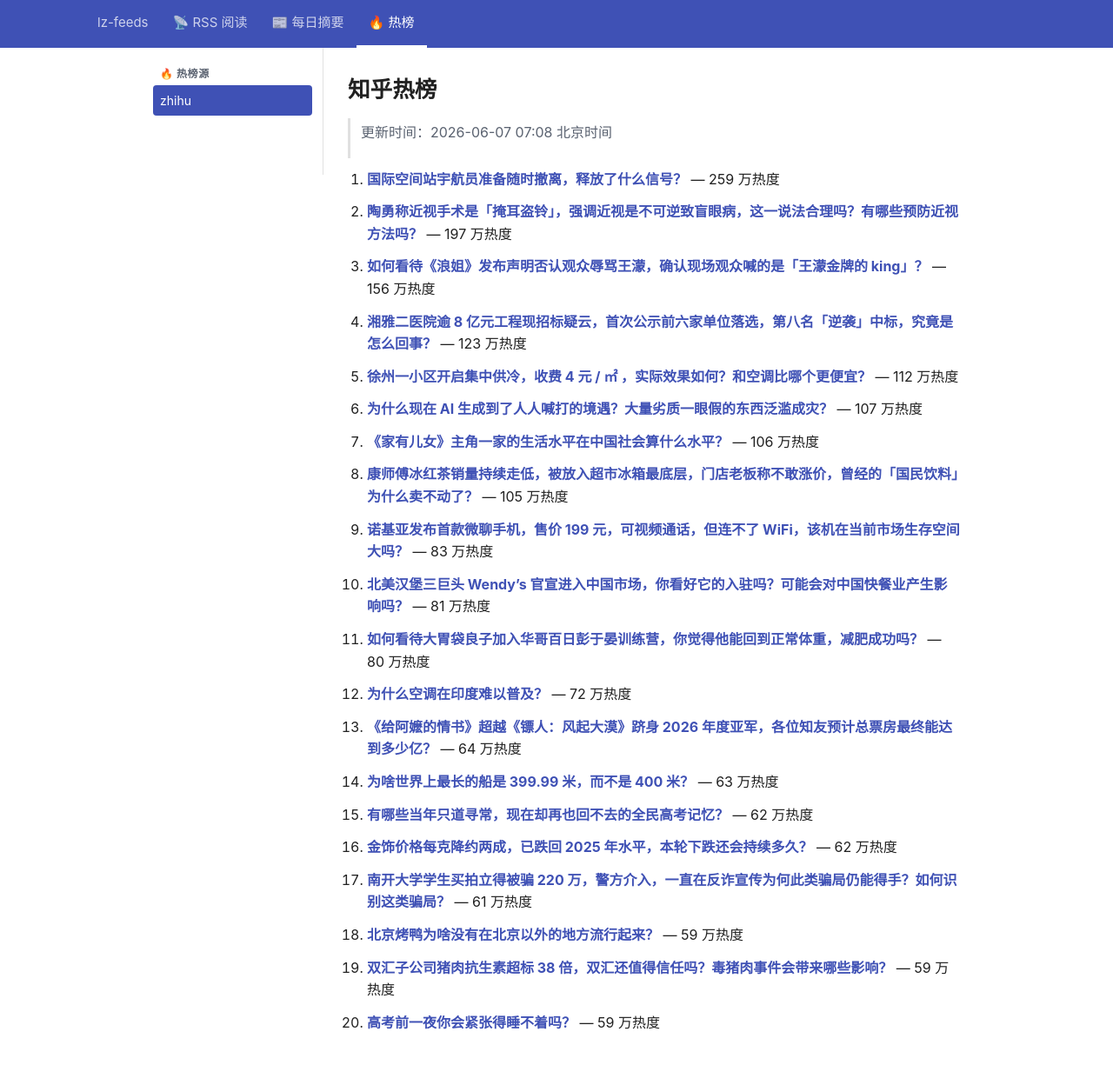
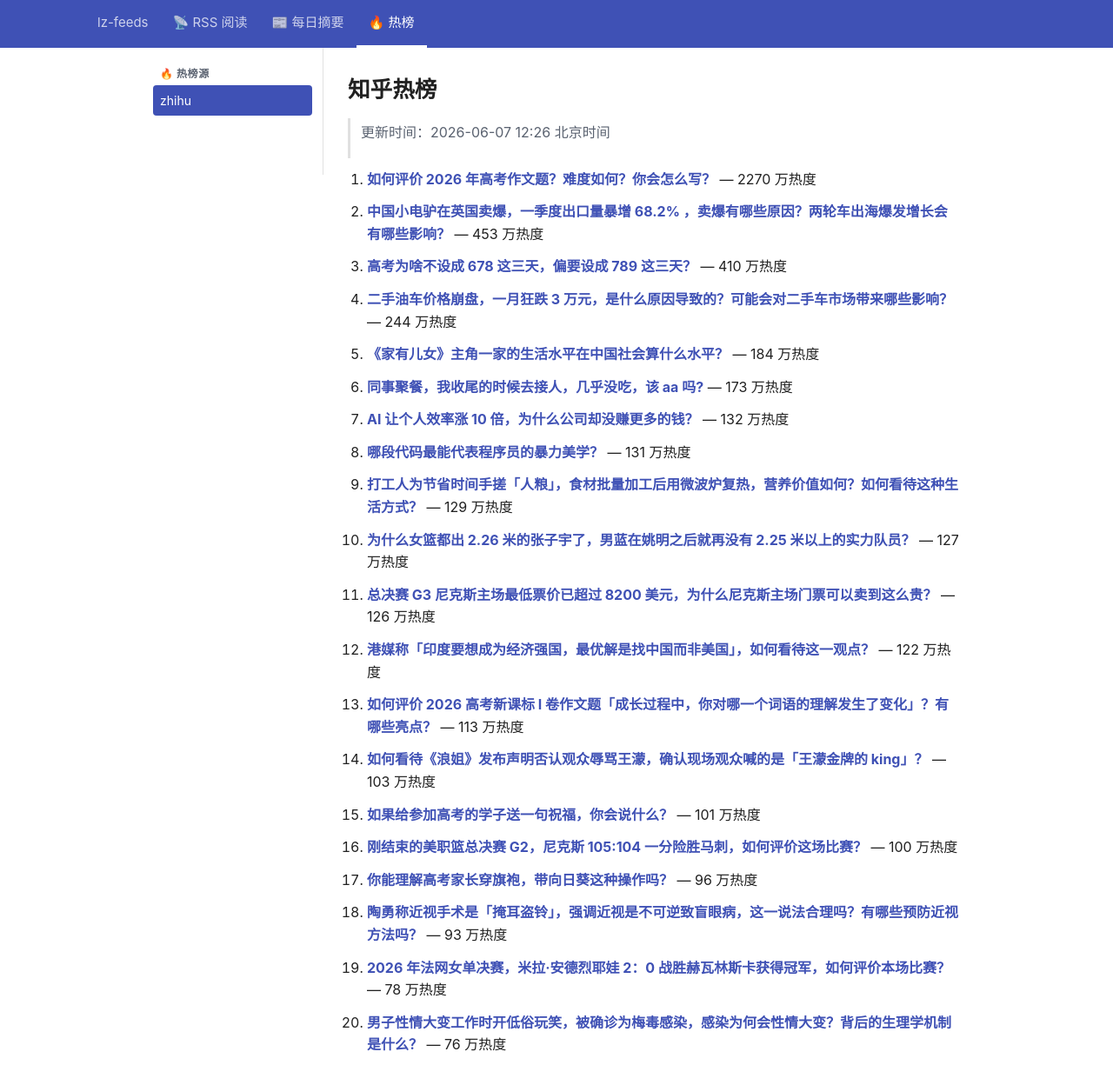
Before and after one commit to lizhang0101/lz-feeds, a Jekyll site: the page built from _hotlist/zhihu.md, in a window 1280 px wide and 1279 px high. Shown: the top 1248 px of the window at 87% size. Built offline with Jekyll 4.4.1, drawn with Linux system fonts in a browser that asks for light colours.

Commit message:
hotlist: 2026-06-07T04:26Z

```diff
--- a/_hotlist/zhihu.md
+++ b/_hotlist/zhihu.md
@@ -1,48 +1,48 @@
 ---
-updated: 2026-06-07 07:08 北京时间
+updated: 2026-06-07 12:26 北京时间
 count: 20
 ---
 
 # 知乎热榜
 
-> 更新时间：2026-06-07 07:08 北京时间
+> 更新时间：2026-06-07 12:26 北京时间
 
-1. **[国际空间站宇航员准备随时撤离，释放了什么信号？](https://www.zhihu.com/question/2046390911161067269)** — 259 万热度
+1. **[如何评价 2026 年高考作文题？难度如何？你会怎么写？](https://www.zhihu.com/question/2046914203282306029)** — 2270 万热度
 
-2. **[陶勇称近视手术是「掩耳盗铃」，强调近视是不可逆致盲眼病，这一说法合理吗？有哪些预防近视方法吗？](https://www.zhihu.com/question/2046232710452965574)** — 197 万热度
+2. **[中国小电驴在英国卖爆，一季度出口量暴增 68.2% ，卖爆有哪些原因？两轮车出海爆发增长会有哪些影响？](https://www.zhihu.com/question/2046194112051635817)** — 453 万热度
 
-3. **[如何看待《浪姐》发布声明否认观众辱骂王濛，确认现场观众喊的是「王濛金牌的 king」？](https://www.zhihu.com/question/2046603162039969545)** — 156 万热度
+3. **[高考为啥不设成 678 这三天，偏要设成 789 这三天？](https://www.zhihu.com/question/2044214326303642125)** — 410 万热度
 
-4. **[湘雅二医院逾 8 亿元工程现招标疑云，首次公示前六家单位落选，第八名「逆袭」中标，究竟是怎么回事？](https://www.zhihu.com/question/2046169642935088399)** — 123 万热度
+4. **[二手油车价格崩盘，一月狂跌 3 万元，是什么原因导致的？可能会对二手车市场带来哪些影响？](https://www.zhihu.com/question/2046193114440623554)** — 244 万热度
 
-5. **[徐州一小区开启集中供冷，收费 4 元 / ㎡ ，实际效果如何？和空调比哪个更便宜？](https://www.zhihu.com/question/2046182461218841623)** — 112 万热度
+5. **[《家有儿女》主角一家的生活水平在中国社会算什么水平？](https://www.zhihu.com/question/4298531159)** — 184 万热度
 
-6. **[为什么现在 AI 生成到了人人喊打的境遇？大量劣质一眼假的东西泛滥成灾？](https://www.zhihu.com/question/2044941270087463980)** — 107 万热度
+6. **[同事聚餐，我收尾的时候去接人，几乎没吃，该 aa 吗?](https://www.zhihu.com/question/657764341)** — 173 万热度
 
-7. **[《家有儿女》主角一家的生活水平在中国社会算什么水平？](https://www.zhihu.com/question/4298531159)** — 106 万热度
+7. **[AI 让个人效率涨 10 倍，为什么公司却没赚更多的钱？](https://www.zhihu.com/question/2025012000539846038)** — 132 万热度
 
-8. **[康师傅冰红茶销量持续走低，被放入超市冰箱最底层，门店老板称不敢涨价，曾经的「国民饮料」为什么卖不动了？](https://www.zhihu.com/question/2046230219217020704)** — 105 万热度
+8. **[哪段代码最能代表程序员的暴力美学？](https://www.zhihu.com/question/68411978)** — 131 万热度
 
-9. **[诺基亚发布首款微聊手机，售价 199 元，可视频通话，但连不了 WiFi，该机在当前市场生存空间大吗？](https://www.zhihu.com/question/2043731506648934117)** — 83 万热度
+9. **[打工人为节省时间手搓「人粮」，食材批量加工后用微波炉复热，营养价值如何？如何看待这种生活方式？](https://www.zhihu.com/question/2046310090756415818)** — 129 万热度
 
-10. **[北美汉堡三巨头 Wendy's 官宣进入中国市场，你看好它的入驻吗？可能会对中国快餐业产生影响吗？](https://www.zhihu.com/question/2046295115698631558)** — 81 万热度
+10. **[为什么女篮都出 2.26 米的张子宇了，男蓝在姚明之后就再没有 2.25 米以上的实力队员？](https://www.zhihu.com/question/2045196062286205346)** — 127 万热度
 
-11. **[如何看待大胃袋良子加入华哥百日彭于晏训练营，你觉得他能回到正常体重，减肥成功吗？](https://www.zhihu.com/question/2044768108083140114)** — 80 万热度
+11. **[总决赛 G3 尼克斯主场最低票价已超过 8200 美元，为什么尼克斯主场门票可以卖到这么贵？](https://www.zhihu.com/question/2046166862464078881)** — 126 万热度
 
-12. **[为什么空调在印度难以普及？](https://www.zhihu.com/question/2043478687870341842)** — 72 万热度
+12. **[港媒称「印度要想成为经济强国，最优解是找中国而非美国」，如何看待这一观点？](https://www.zhihu.com/question/2046675992081610375)** — 122 万热度
 
-13. **[《给阿嬷的情书》超越《镖人：风起大漠》跻身 2026 年度亚军，各位知友预计总票房最终能达到多少亿？](https://www.zhihu.com/question/2044496721317553476)** — 64 万热度
+13. **[如何评价 2026 高考新课标 I 卷作文题「成长过程中，你对哪一个词语的理解发生了变化」？有哪些亮点？](https://www.zhihu.com/question/2046909900002014333)** — 113 万热度
 
-14. **[为啥世界上最长的船是 399.99 米，而不是 400 米？](https://www.zhihu.com/question/658395485)** — 63 万热度
+14. **[如何看待《浪姐》发布声明否认观众辱骂王濛，确认现场观众喊的是「王濛金牌的 king」？](https://www.zhihu.com/question/2046603162039969545)** — 103 万热度
 
-15. **[有哪些当年只道寻常，现在却再也回不去的全民高考记忆？](https://www.zhihu.com/question/2043009167305307105)** — 62 万热度
+15. **[如果给参加高考的学子送一句祝福，你会说什么？](https://www.zhihu.com/question/2045064238285181897)** — 101 万热度
 
-16. **[金饰价格每克降约两成，已跌回 2025 年水平，本轮下跌还会持续多久？](https://www.zhihu.com/question/2046511500236255750)** — 62 万热度
+16. **[刚结束的美职篮总决赛 G2，尼克斯 105:104 一分险胜马刺，如何评价这场比赛？](https://www.zhihu.com/question/2046558404299186761)** — 100 万热度
 
-17. **[南开大学学生买拍立得被骗 220 万，警方介入，一直在反诈宣传为何此类骗局仍能得手？如何识别这类骗局？](https://www.zhihu.com/question/2046240178335900195)** — 61 万热度
+17. **[你能理解高考家长穿旗袍，带向日葵这种操作吗？](https://www.zhihu.com/question/2045541315581146326)** — 96 万热度
 
-18. **[北京烤鸭为啥没有在北京以外的地方流行起来？](https://www.zhihu.com/question/2009250850846048780)** — 59 万热度
+18. **[陶勇称近视手术是「掩耳盗铃」，强调近视是不可逆致盲眼病，这一说法合理吗？有哪些预防近视方法吗？](https://www.zhihu.com/question/2046232710452965574)** — 93 万热度
 
-19. **[双汇子公司猪肉抗生素超标 38 倍，双汇还值得信任吗？毒猪肉事件会带来哪些影响？](https://www.zhihu.com/question/2042585243748759358)** — 59 万热度
+19. **[2026 年法网女单决赛，米拉·安德烈耶娃 2：0 战胜赫瓦林斯卡获得冠军，如何评价本场比赛？](https://www.zhihu.com/question/2046515709048631595)** — 78 万热度
 
-20. **[高考前一夜你会紧张得睡不着吗？](https://www.zhihu.com/question/2042566078593749050)** — 59 万热度
+20. **[男子性情大变工作时开低俗玩笑，被确诊为梅毒感染，感染为何会性情大变？背后的生理学机制是什么？](https://www.zhihu.com/question/2045958377251890709)** — 76 万热度
```
